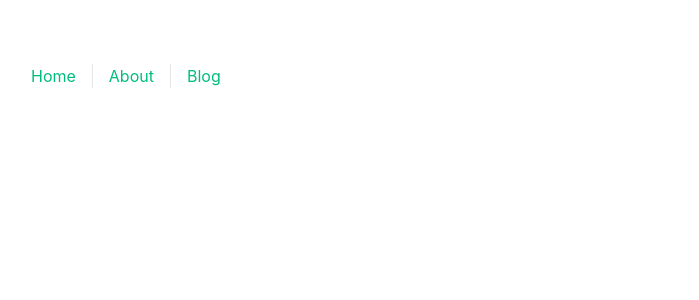
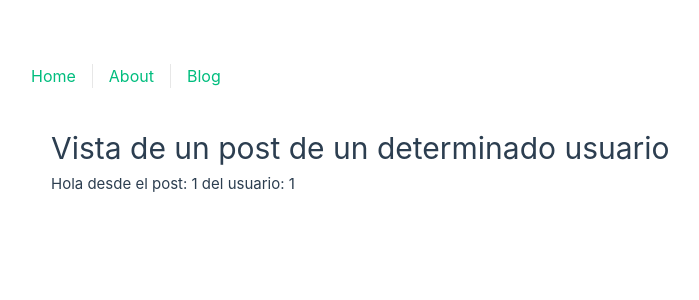
Before and after one commit to Klvst3r/router, a Vue app: page /user/1/post/1 in a window 1280 px wide. Before the commit this address had no page. Shown: the top 300 px of the page, without its empty margins (1-700 px from the left). Built offline with nearby package versions, Linux system fonts and the light colour scheme.

Commit message:
5. Envio de varios parametros por url

```diff
--- a/src/router/index.js
+++ b/src/router/index.js
@@ -27,6 +27,11 @@ const router = createRouter({
       path: '/blog/:post',
       name: 'Post',
       component: () => import('../views/Post.vue'),
+    },
+    {
+      path: '/user/:user/post/:post',
+      name: 'UserPost',
+      component: () => import('../views/UserPost.vue'),
     }
   ],
 })
--- /dev/null
+++ b/src/views/UserPost.vue
@@ -0,0 +1,20 @@
+<template>
+    <div class="post">
+        <h1>Vista de un post de un determinado usuario</h1>
+        <p>Hola desde el post: {{ $route.params.post }} del usuario: {{ $route.params.user }} </p>
+    </div>
+</template>
+
+<script>
+export default {
+    mounted() {
+        console.log(this.$route.params);
+    }
+}
+</script>
+
+<style scoped>
+.post {
+    padding: 20px;
+}
+</style>
```
Also changed, not shown: 1 other file (tests, documents, lock files or other folders).
